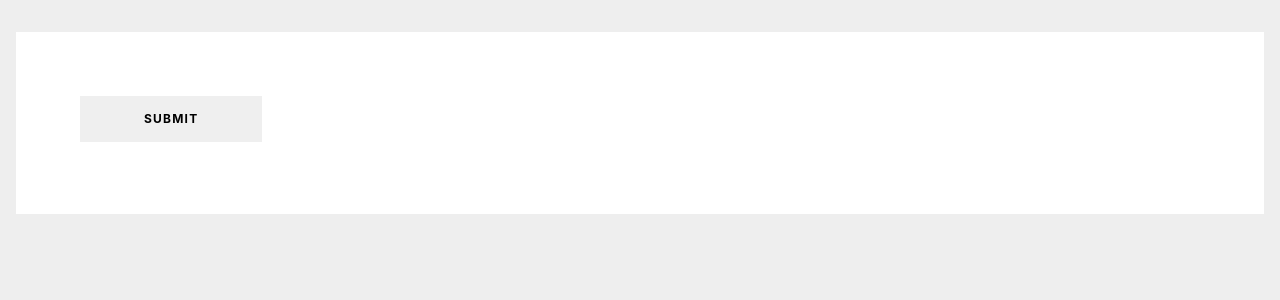
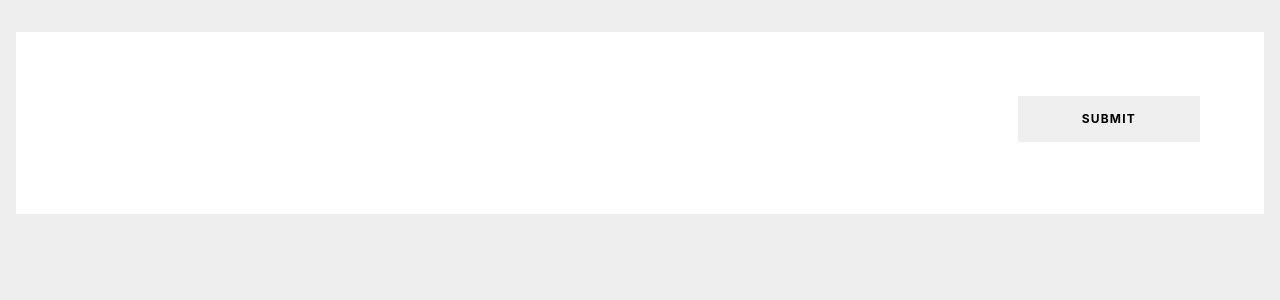
Before and after one commit to stormwarning/honeyware, a Nuxt app: page /bear in a window 1280 px wide. Shown: the top 300 px of the page. Built offline with nearby package versions, Linux system fonts and the light colour scheme; a web font is replaced by a local one.

Commit message:
Add handle field & add code to character page

```diff
--- /dev/null
+++ b/components/VInput.vue
@@ -0,0 +1,42 @@
+<template>
+    <input
+        :type="type"
+        :class="$style.input"
+        :value="value"
+        @input="$emit('update', $event.target.value)"
+        v-on="$listeners"
+    />
+</template>
+
+<script>
+export default {
+    model: {
+        event: 'update',
+    },
+
+    props: {
+        type: {
+            type: String,
+            default: 'text',
+        },
+
+        value: {
+            type: [String, Number],
+            default: '',
+        },
+    },
+}
+</script>
+
+<style module>
+.input {
+    display: block;
+    width: 100%;
+    padding: 0;
+    margin: 0;
+    font-family: 'SFMono-Regular', Consolas, 'Liberation Mono', monospace;
+    line-height: 1;
+    border: 0;
+    border-radius: 0;
+}
+</style>
--- a/pages/bear/_handle.vue
+++ b/pages/bear/_handle.vue
@@ -0,0 +1,52 @@
+<template>
+    <section class="cf pa3 pt4 mw8 center">
+        <header class="ph4-m ph5-l">
+            <h1 class="lh-title f2 fw8 mt0 ttu tracked-mega">
+                {{ selectedCharacter.handle }}
+            </h1>
+        </header>
+        <main class="w-100 pa4-m pa5-l mb3 mb5-l bg-white"></main>
+    </section>
+</template>
+
+<script>
+import { mapActions, mapGetters } from 'vuex'
+
+export default {
+    data: () => {
+        return {
+            selectedCharacter: {},
+        }
+    },
+
+    computed: {
+        ...mapGetters(['getCharacterById', 'getCharacterByHandle']),
+    },
+
+    mounted() {
+        if ('handle' in this.$route.params) {
+            this.loadCharacters().then(() => {
+                let selectedCharacter = this.getCharacterByHandle(
+                    this.$route.params.handle,
+                )
+
+                if (selectedCharacter) {
+                    this.selectedCharacter = selectedCharacter
+                }
+
+                // Else?
+            })
+        }
+    },
+
+    methods: {
+        ...mapActions(['updateCharacter', 'loadCharacters']),
+
+        saveCharacter() {
+            this.updateCharacter(this.selectedCharacter).then(() => {
+                this.resetAndGo()
+            })
+        },
+    },
+}
+</script>
--- a/pages/bear/index.vue
+++ b/pages/bear/index.vue
@@ -4,6 +4,11 @@
             class="flex w-100 pa4-m pa5-l mb3 mb5-l bg-white"
             @submit.prevent="processSave"
         >
+            <v-input
+                v-model="selectedCharacter.handle"
+                class="f4 outline-0"
+                type="text"
+            />
             <button
                 class="f7 tracked b link dim ph3 ph5 pv3 mb2 dib bn pointer ttu"
                 type="submit"
@@ -17,11 +22,17 @@
 <script>
 import { mapActions, mapGetters } from 'vuex'
 
+import VInput from '~/components/VInput.vue'
+
 export default {
+    components: {
+        VInput,
+    },
+
     data: () => {
         return {
             selectedCharacter: {
-                tude: [],
+                handle: '',
             },
             editing: false,
         }
--- a/pages/index.vue
+++ b/pages/index.vue
@@ -24,10 +24,11 @@
             </div>
 
             <div>
+                <p class="f4 ma0 mt5 ttu fw8 tracked">Available crew</p>
                 <div
                     v-for="character in characters"
-                    :key="character"
-                    class="fl w-100 w-50-m w-25-l pa3-m pa4-l"
+                    :key="character.id"
+                    class="w-100 w-50-m w-25-l pa3-m pa4-l"
                 >
                     <article class="bg-white center ba b--black-10">
                         <div class="pv2 ph3">
```
